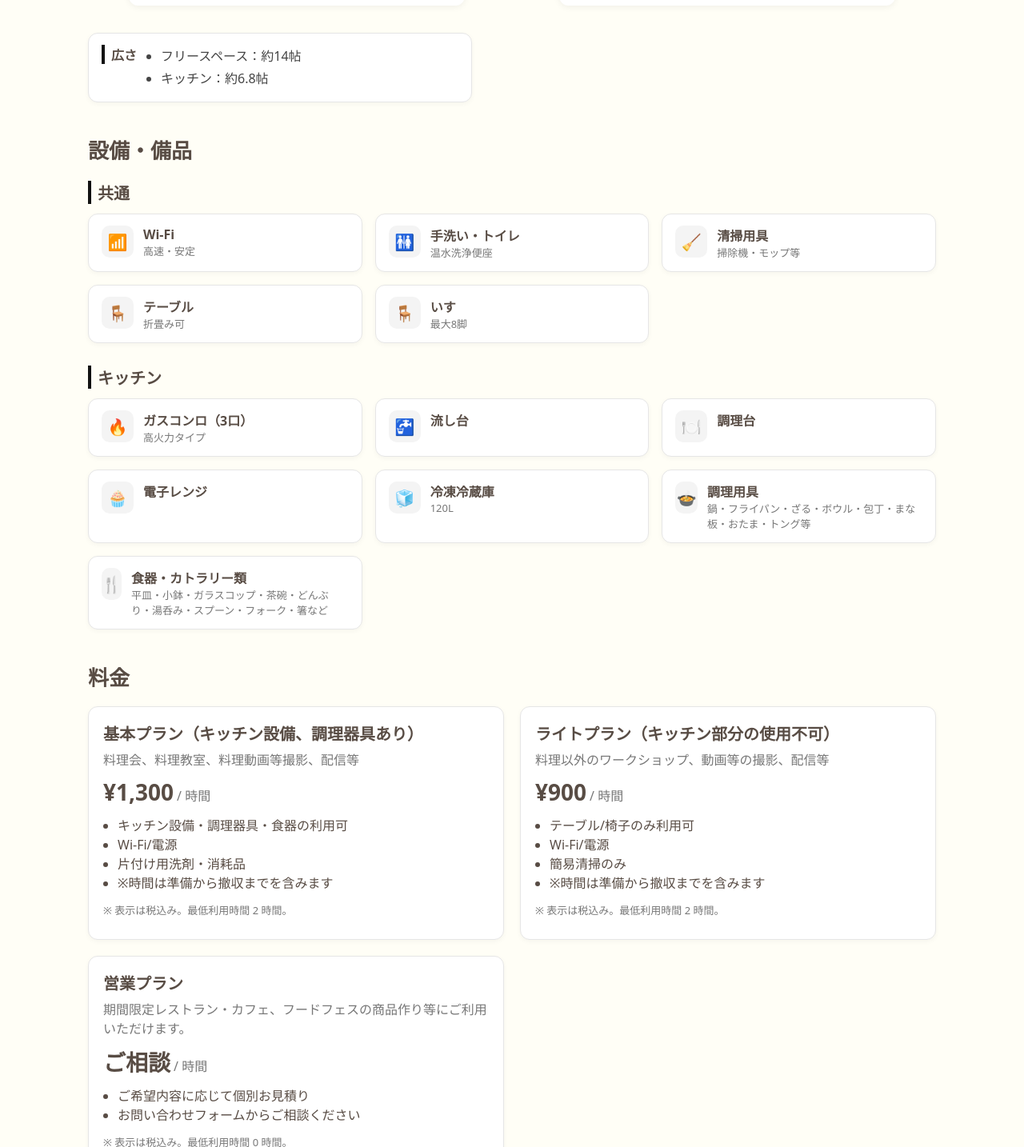
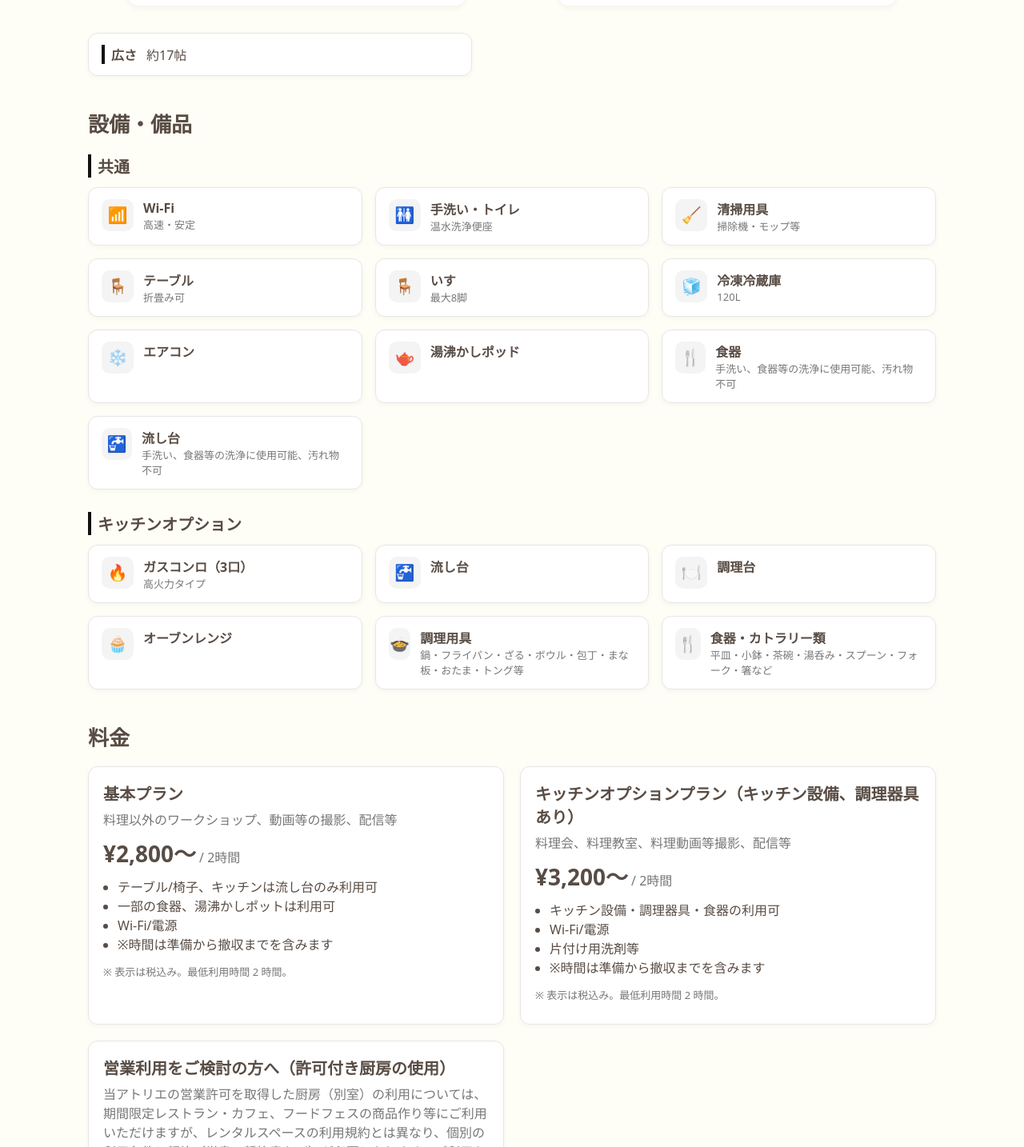
Before and after one commit to ksuwa55/kitchenstudio-site, a Next.js app: page /rental in a window 1280 px wide. Shown: the part 916-2350 px from the top of the page at 80% size. Built offline with nearby package versions, Linux system fonts and the light colour scheme.

Commit message:
fix texts

```diff
--- a/app/rental/page.tsx
+++ b/app/rental/page.tsx
@@ -47,10 +47,7 @@ export default function Rental() {
           <div className="areaBox">
             <div className="areaItem">
               <span className="areaLabel">広さ</span>
-              <ul>
-                <li>フリースペース：約14帖</li>
-                <li>キッチン：約6.8帖</li>
-              </ul>
+              <span>約17帖</span>
             </div>
           </div>
         </section>
@@ -92,14 +89,14 @@ export default function Rental() {
                 </div>
                 <div className="priceValue">
                   <span className="amount">{p.price}</span>
-                  <span className="unit">/ 時間</span>
+                  {p.minHours > 0 && <span className="unit">/ 2時間</span>}
                 </div>
                 <ul className="priceDetails">
                   {p.includes.map((li) => (
                     <li key={li}>{li}</li>
                   ))}
                 </ul>
-                <p className="smallNote">※ 表示は税込み。最低利用時間 {p.minHours} 時間。</p>
+                {p.minHours > 0 && <p className="smallNote">※ 表示は税込み。最低利用時間 {p.minHours} 時間。</p>}
               </div>
             ))}
           </div>
@@ -176,6 +173,30 @@ export default function Rental() {
           `}
         </script>
 
+        {/* 予約の流れ */}
+        <section id="flow" className="section">
+          <h2 className="secTitle">レンタルスペース予約の流れ</h2>
+          <div className="flowCard">
+          <ol className="flowList">
+            <li>
+              外部サイト（<a href="https://id-sso.reserva.be/login/business" target="_blank" rel="noopener noreferrer">reserva.be</a>）にて仮予約を行ってください。
+            </li>
+            <li>
+              予約サイトからの自動メールとは別に <strong>miyabisai.info@gmail.com</strong> より本予約に関する案内メールが送られます。案内は予約日のおおむね20日前です。
+            </li>
+            <li>
+              <a href="https://miyabisai.stores.jp/" target="_blank" rel="noopener noreferrer">STORES</a> にてレンタルスペース利用券の購入決済を行うことで本予約完了します。
+            </li>
+            <li>
+              STORESより決済完了の自動メールが送られます。
+            </li>
+            <li>
+              後日利用マニュアル等を <strong>miyabisai.info@gmail.com</strong> より送付いたします。
+            </li>
+          </ol>
+          </div>
+        </section>
+
         {/* 予約導線 */}
         <section id="booking" className="section">
           <div className="ctaCard">
@@ -247,16 +268,24 @@ const amenities = [
       { label: "清掃用具", note: "掃除機・モップ等", icon: "🧹" },
       { label: "テーブル", note: "折畳み可", icon: "🪑" },
       { label: "いす", note: "最大8脚", icon: "🪑" },
+      { label: "冷凍冷蔵庫", note: "120L", icon: "🧊" },
+      { label: "エアコン", icon: "❄️" },
+      { label: "湯沸かしポッド", icon: "🫖" },
+      {
+        label: "食器",
+        note: "手洗い、食器等の洗浄に使用可能、汚れ物不可",
+        icon: "🍴",
+      },
+      { label: "流し台", note: "手洗い、食器等の洗浄に使用可能、汚れ物不可", icon: "🚰" },
     ],
   },
   {
-    category: "キッチン",
+    category: "キッチンオプション",
     items: [
       { label: "ガスコンロ（3口）", note: "高火力タイプ", icon: "🔥" },
       { label: "流し台", icon: "🚰" },
       { label: "調理台", icon: "🍽️" },
-      { label: "電子レンジ", icon: "🧁" },
-      { label: "冷凍冷蔵庫", note: "120L", icon: "🧊" },
+      { label: "オーブンレンジ", icon: "🧁" },
       {
         label: "調理用具",
         note: "鍋・フライパン・ざる・ボウル・包丁・まな板・おたま・トング等",
@@ -264,7 +293,7 @@ const amenities = [
       },
       {
         label: "食器・カトラリー類",
-        note: "平皿・小鉢・ガラスコップ・茶碗・どんぶり・湯呑み・スプーン・フォーク・箸など",
+        note: "平皿・小鉢・茶碗・湯呑み・スプーン・フォーク・箸など",
         icon: "🍴",
       },
     ],
@@ -274,33 +303,33 @@ const amenities = [
 
 const pricing = [
   {
-    title: "基本プラン（キッチン設備、調理器具あり）",
+    title: "基本プラン",
+    caption: "料理以外のワークショップ、動画等の撮影、配信等",
+    price: "¥2,800〜",
+    minHours: 2,
+    includes: [
+      "テーブル/椅子、キッチンは流し台のみ利用可",
+      "一部の食器、湯沸かしポットは利用可",
+      "Wi-Fi/電源",
+      "※時間は準備から撤収までを含みます",
+    ],
+  },
+  {
+    title: "キッチンオプションプラン（キッチン設備、調理器具あり）",
     caption: "料理会、料理教室、料理動画等撮影、配信等",
-    price: "¥1,300",
+    price: "¥3,200〜",
     minHours: 2,
     includes: [
       "キッチン設備・調理器具・食器の利用可",
       "Wi-Fi/電源",
-      "片付け用洗剤・消耗品",
+      "片付け用洗剤等",
       "※時間は準備から撤収までを含みます",
     ],
   },
   {
-    title: "ライトプラン（キッチン部分の使用不可）",
-    caption: "料理以外のワークショップ、動画等の撮影、配信等",
-    price: "¥900",
-    minHours: 2,
-    includes: [
-      "テーブル/椅子のみ利用可",
-      "Wi-Fi/電源",
-      "簡易清掃のみ",
-      "※時間は準備から撤収までを含みます",
-    ],
-  },
-  {
-    title: "営業プラン",
+    title: "営業利用をご検討の方へ（許可付き厨房の使用）",
     caption:
-      "期間限定レストラン・カフェ、フードフェスの商品作り等にご利用いただけます。",
+      "当アトリエの営業許可を取得した厨房（別室）の利用については、期間限定レストラン・カフェ、フードフェスの商品作り等にご利用いただけますが、レンタルスペースの利用規約とは異なり、個別の利用条件と契約（覚書・誓約書など）が必要となります。ご利用を希望される方は、必ず事前にご相談ください。なお、ご利用にあたっては、賠償責任保険へのご加入をお願いしております。誠に恐縮ですが、衛生管理及び事故責任の観点から、初回の利用希望者はお断りする場合があります。まずは、具体的な利用内容とご経験を添えてお問い合わせください。",
     price: "ご相談",
     minHours: 0,
     includes: [
--- a/app/rental/rental.css
+++ b/app/rental/rental.css
@@ -18,6 +18,30 @@
   margin-top: 16px;
   color: #555;
   line-height: 1.9;
+}
+
+/* 予約の流れ */
+.rentalPage .flowCard {
+  border: 1px solid #e6e6e6;
+  border-radius: 12px;
+  background: #fff;
+  box-shadow: 0 2px 6px rgba(0,0,0,0.04);
+  padding: 16px 18px;
+}
+.rentalPage .flowList {
+  padding-left: 1.4rem;
+  margin: 0;
+  display: flex;
+  flex-direction: column;
+  gap: 14px;
+}
+.rentalPage .flowList li {
+  line-height: 1.8;
+  color: #444;
+}
+.rentalPage .flowList a {
+  color: #584C44;
+  text-decoration: underline;
 }
 
 .rentalPage .secTitle {
```
